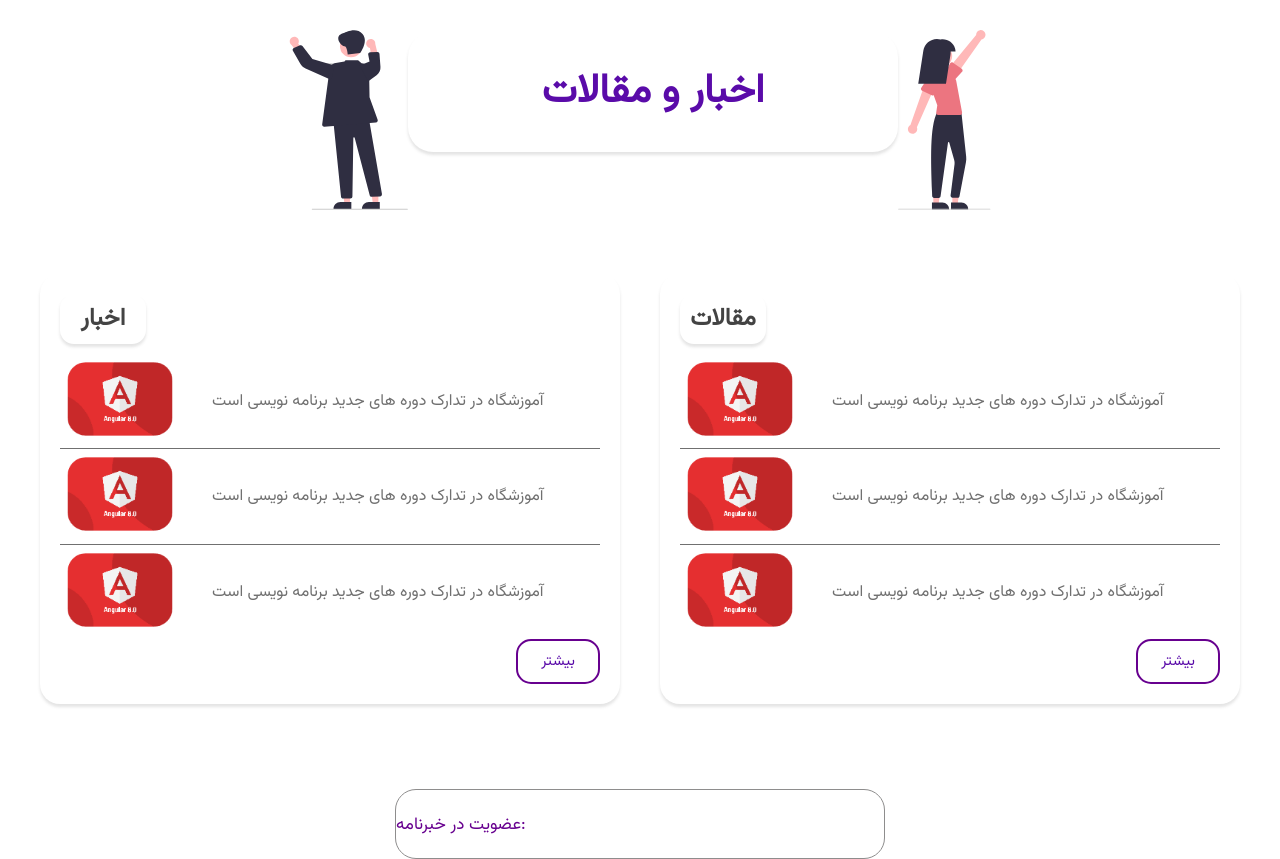
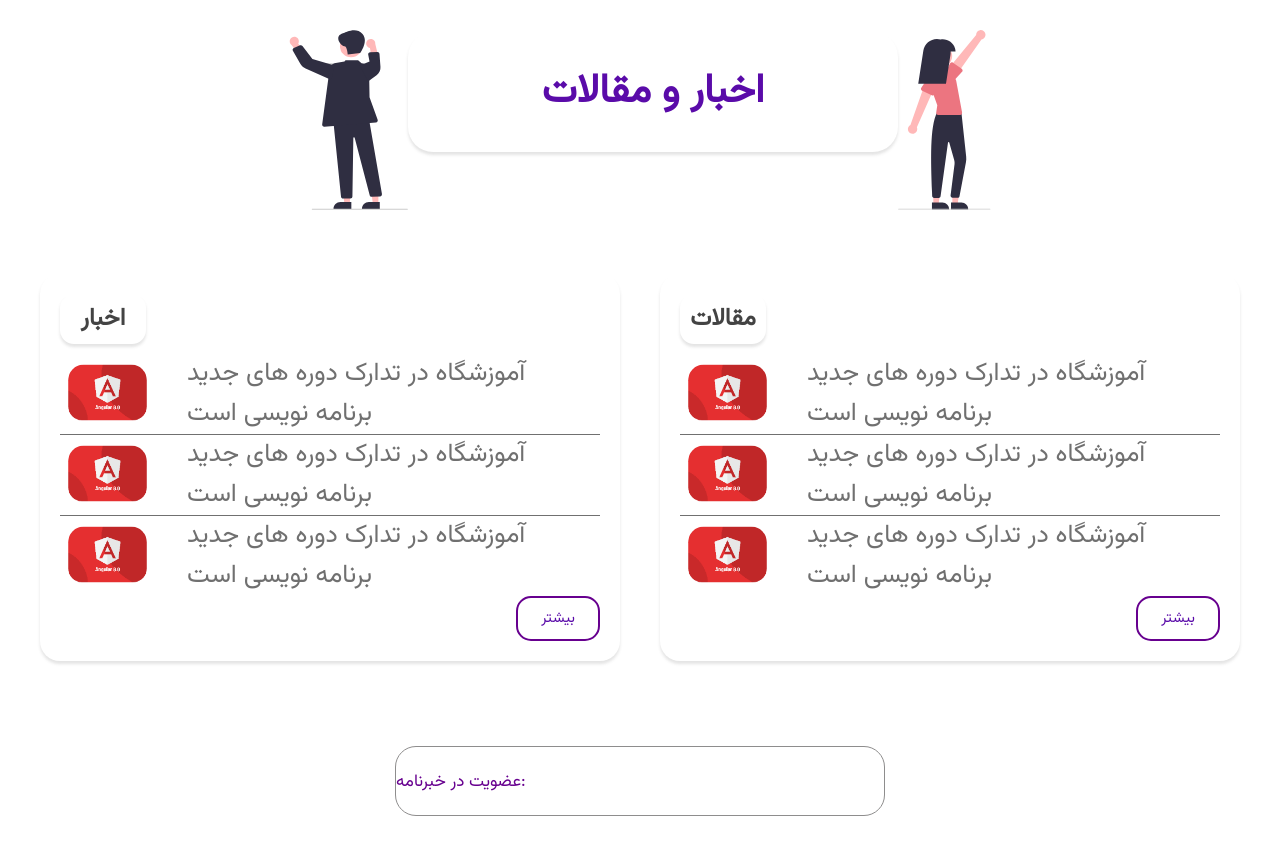
Before and after one commit to masumehkhani/sadrun_project, a React app: page / in a window 1280 px wide. After the commit the page ends 816 px from the top, so only its background shows below. Built offline with nearby package versions, Linux system fonts and the light colour scheme; the HTML template or start-up script is replaced by a standard one.

Commit message:
add responsive to ArticleCard

```diff
--- a/src/components/Article&News/ArticlesNewsSection/ArticleCard/ArticleCard.module.scss
+++ b/src/components/Article&News/ArticlesNewsSection/ArticleCard/ArticleCard.module.scss
@@ -8,6 +8,7 @@
     display: flex;
     align-items: center;
     cursor: pointer;
+    width: 100%;
   }
 
   .CourseArticleImage {
@@ -24,9 +25,18 @@
   }
   .CourseArticleNews {
     padding: 0 1rem 0 2rem;
-    @include typography($primary-font-family, 1rem, $primary-txt-color, !important);
-    @include max-width(small) {
-      font-size: 14px;
+    @include typography($primary-font-family, 1.6rem, $primary-txt-color);
+    @include max-width(large) {
+      font-size: 1.4rem;
       gap: 20px;
     }
+    @include max-width(medium) {
+      font-size: 1.2rem;
+      gap: 20px;
+    }
+    @include max-width(small) {
+      font-size: 1rem;
+      gap: 20px;
+    }
+
   }
```
